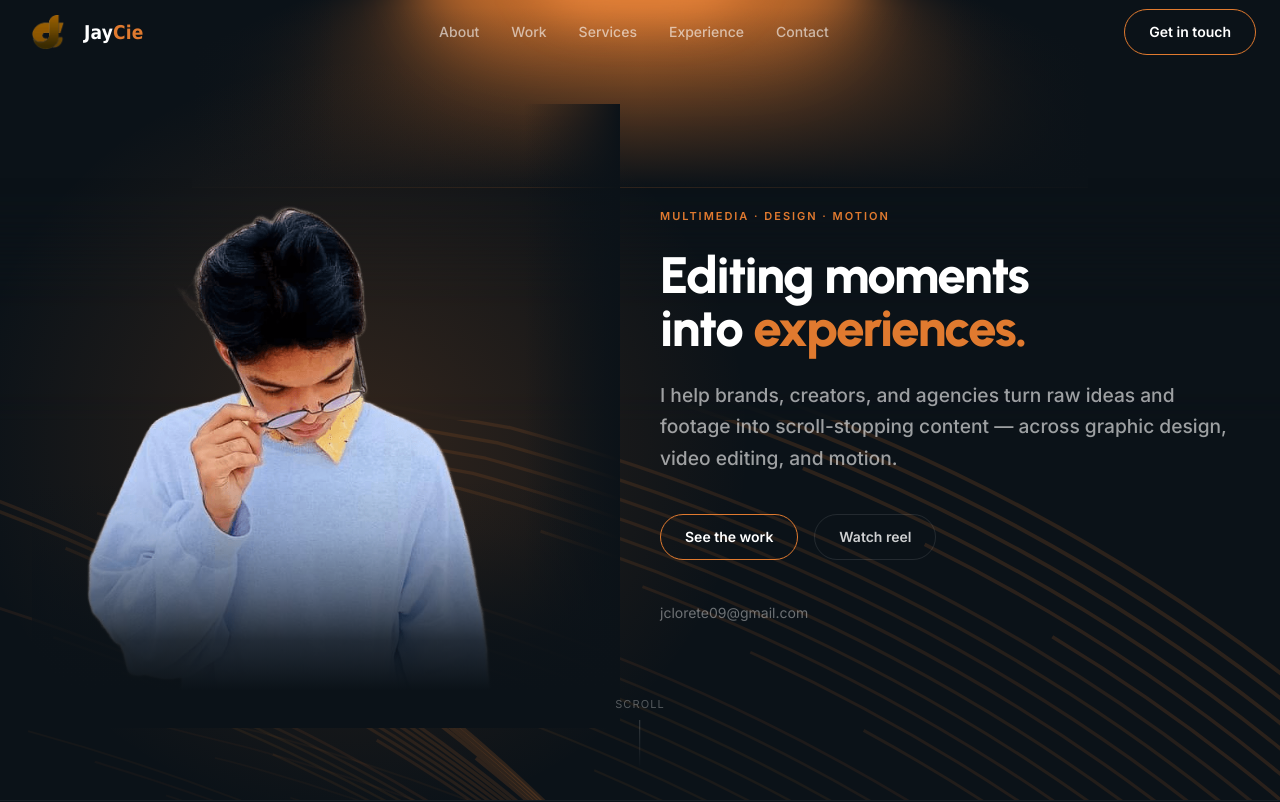
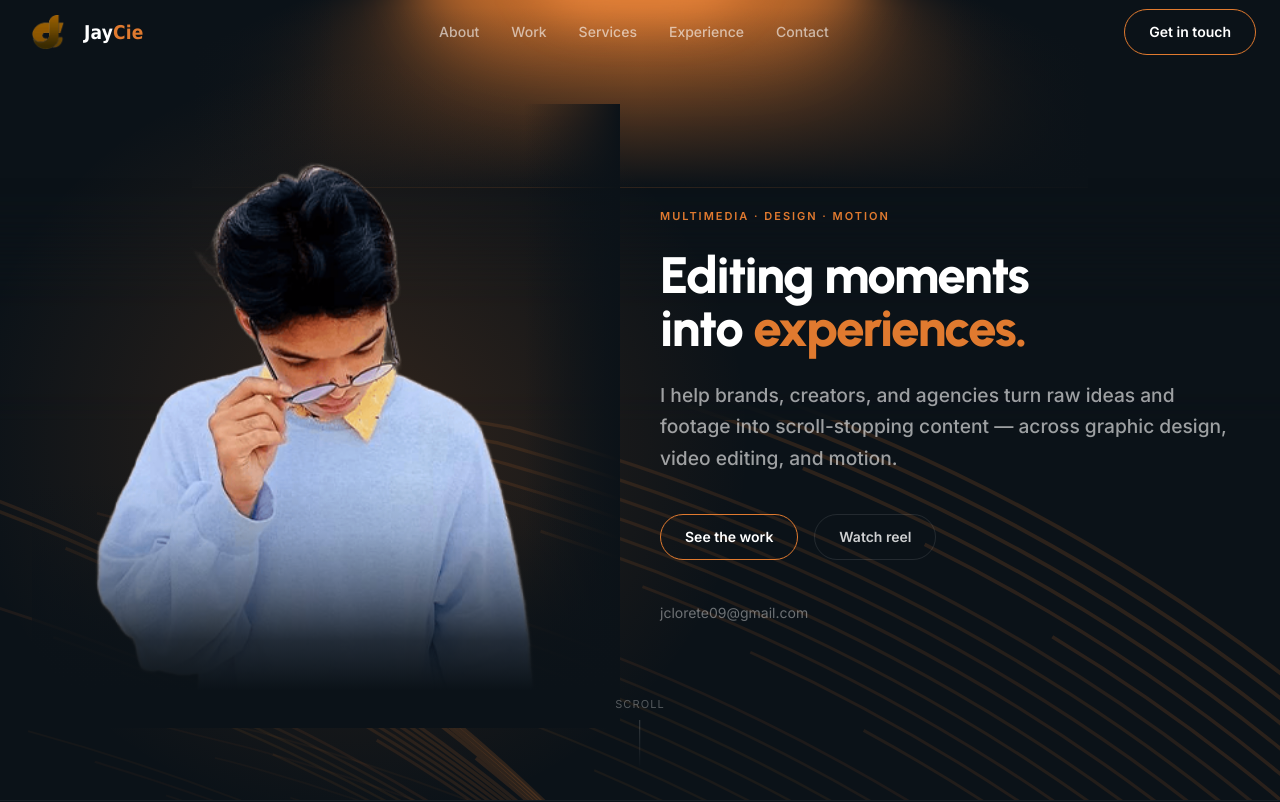
Before and after one commit to jclorete/JCPortfolio, a Next.js app: page / in a window 1280 px wide. Shown: the top 802 px of the page. Built offline with nearby package versions, Linux system fonts and the light colour scheme.

Commit message:
Update: feedback applied 2026-05-12 02:44

```diff
--- a/src/components/Hero.tsx
+++ b/src/components/Hero.tsx
@@ -44,7 +44,7 @@ export default function Hero() {
             aria-hidden="true"
           >
             <Image
-              src="/assets/jaycie.png"
+              src="/assets/Untitled-3.png"
               alt="Jaycie"
               fill
               className="object-contain object-bottom"
```
Also changed, not shown: public/assets/Untitled-3.png (added).
